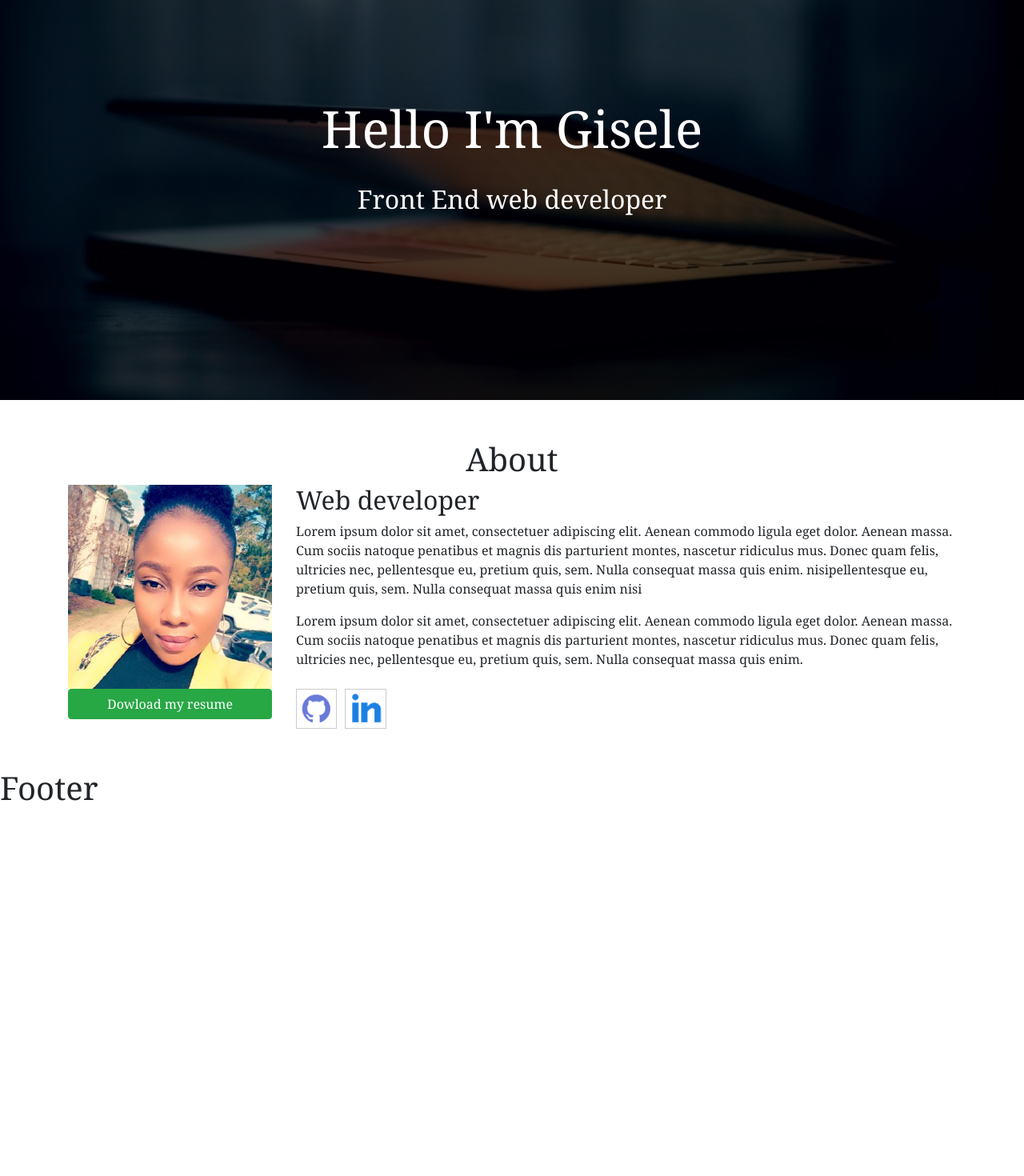
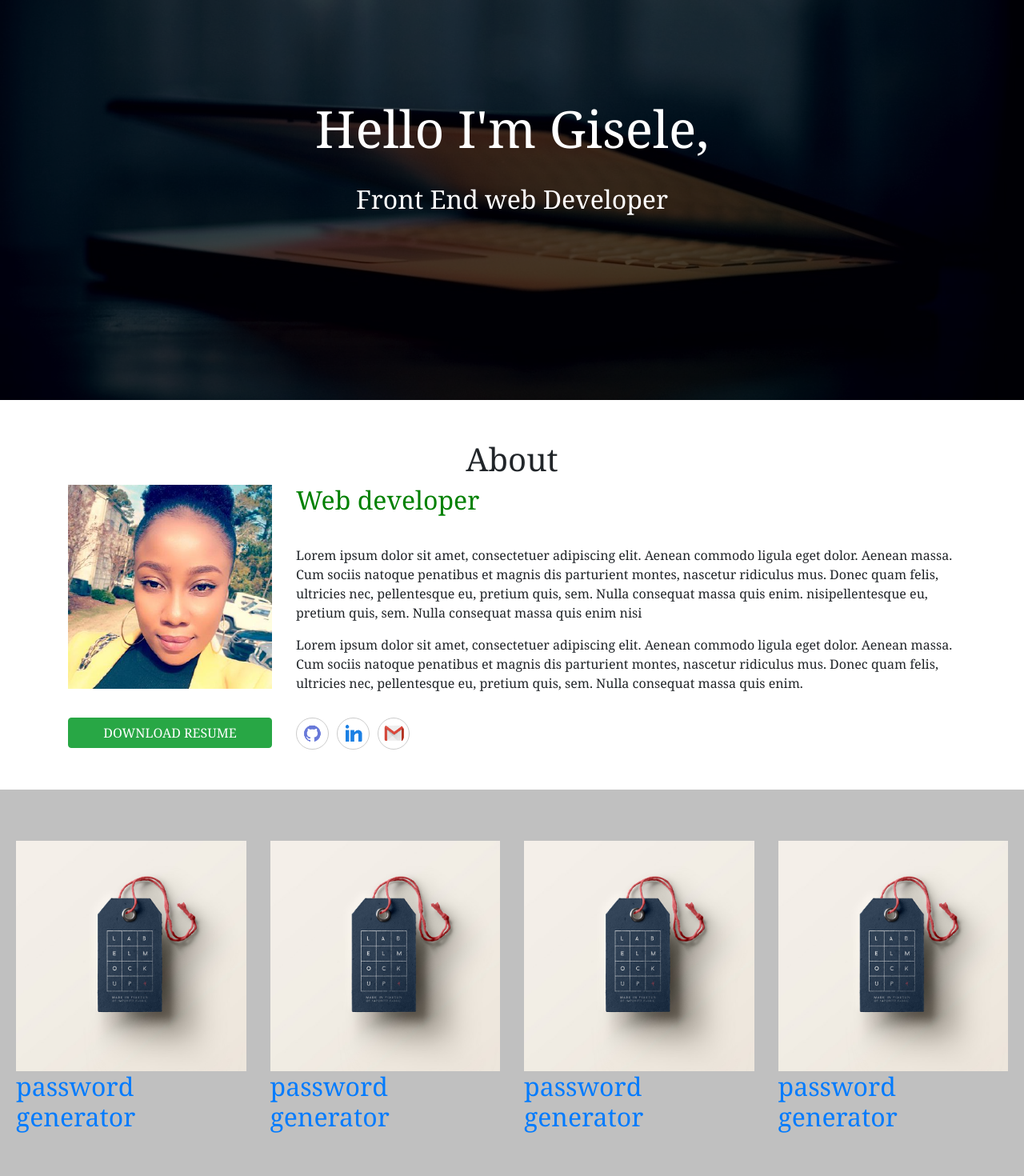
Before and after one commit to Giselesoubeiga/React-Portfolio, a React (Create React App) app: page / in a window 1280 px wide. Shown: the part 100-1570 px from the top of the page at 80% size. Before the commit the page ends 1117 px from the top, so only its background shows below. Built offline with nearby package versions, Linux system fonts and the light colour scheme.

Commit message:
card added

```diff
--- a/public/index.html
+++ b/public/index.html
@@ -17,6 +17,7 @@
     <link rel="manifest" href="%PUBLIC_URL%/manifest.json" />
     <link rel="stylesheet" href="https://stackpath.bootstrapcdn.com/bootstrap/4.4.1/css/bootstrap.min.css" integrity="sha384-Vkoo8x4CGsO3+Hhxv8T/Q5PaXtkKtu6ug5TOeNV6gBiFeWPGFN9MuhOf23Q9Ifjh" crossorigin="anonymous">
     <link href="https://maxcdn.bootstrapcdn.com/font-awesome/4.7.0/css/font-awesome.min.css" rel="stylesheet" />
+    <link href="https://fonts.googleapis.com/css?family=Poppins:200,300,400,500,600,700&display=swap" rel="stylesheet">
     <!--
 
       Notice the use of %PUBLIC_URL% in the tags above.
--- a/src/App.css
+++ b/src/App.css
@@ -1,6 +1,7 @@
 body{
 
     font-family:  Georgia, 'Times New Roman', Times, serif;
+    /* font-family: 'Poppins', sans-serif; */
 }
 .topHeader{
   position: relative;
@@ -48,10 +49,42 @@ body{
   padding: 50px 0;
 }
 
-.github,.linkedin{
-  height: 50px;
+.github,.linkedin,.gmail{
+  border-radius: 40px;
+  height: 40px;
   margin-right: 10px;
   cursor: pointer;
-border: 1px solid #ccc;
+  border: 1px solid #ccc;
+  margin-top: 15px;
+  padding: 5px;
+
 
 }
+
+.btn{
+  margin-top: 15px;
+}
+
+.textTitle{
+  color: green;
+  margin-bottom: 38px;
+}
+
+.portfolio{
+  display: flex;
+  padding: 10px 20px;
+  align-items: center;
+  margin-top: 50px;
+  min-height: 500px;
+  background: silver;
+}
+
+.contact{
+  min-height: 500px;
+  /* background: aliceblue; */
+}
+
+.footeritem{
+  min-height: 150px;
+  background-color: rgb(6, 6, 20);
+}
--- a/src/App.js
+++ b/src/App.js
@@ -6,7 +6,9 @@ import Container from './components/Container';
 import Nav from './components/Nav';
 import Footer from './components/Footer'
 
+
 function App() {
+
   return (
     <div className="site_wrapper" >
       <Header/>
--- a/src/components/Container.js
+++ b/src/components/Container.js
@@ -2,8 +2,23 @@ import React from "react";
 import profil from "./../profil.jpg"
 import github from "./../git.PNG"
 import linkedin from "./../link.PNG"
+import gmail from "./../gmail2.png"
+import projectImg from "./../projects.jpg"
+
 
   class Container extends React.Component {
+      constructor (props){
+          super(props)
+          this.state={
+            projects:[
+              {id:1,name:"password generator",img:projectImg,githublink:"https://github.com/",link:"https://github.com/"},
+              {id:2,name:"password generator",img:projectImg,githublink:"https://github.com/",link:"https://github.com/"},
+              {id:3,name:"password generator",img:projectImg,githublink:"https://github.com/",link:"https://github.com/"},
+              {id:4,name:"password generator",img:projectImg,githublink:"https://github.com/",link:"https://github.com/"},
+            //
+            ]
+          }
+      }
       render(){
           return(
               <div className="sectionAbout">
@@ -22,14 +37,18 @@ import linkedin from "./../link.PNG"
 
                                 <p>Lorem ipsum dolor sit amet, consectetuer adipiscing elit. Aenean commodo ligula eget dolor. Aenean massa. Cum sociis natoque penatibus et magnis dis parturient montes, nascetur ridiculus mus. Donec quam felis, ultricies nec, pellentesque eu, pretium quis, sem. Nulla consequat massa quis enim.</p>
 
+
                           </div>
                           <div className="col-lg-3">
-                         <button className="btn btn-success btn-block">Dowload my resume</button>
+                         <button className="btn btn-success btn-block">DOWNLOAD RESUME</button>
 
                           </div>
+
                           <div className="col-lg-9">
-                          <img className="img-fluid github" src={github} />
-                           <img className="img-fluid linkedin" src={linkedin} />
+                              <a href="#"><img className=" img-fluid github" src={github} /></a>
+
+                              <a href="#"><img className="img-fluid linkedin" src={linkedin} /></a>
+                              <a href="#"><img className="img-fluid gmail" src={gmail} /></a>
                           </div>
                           <div>
 
@@ -37,7 +56,22 @@ import linkedin from "./../link.PNG"
 
                       </div>
                   </div>
-                  <div className="portfolio"></div>
+                  <div className="portfolio">
+                      <div className="row">
+                          {this.state.projects.map((imagelement)=>{
+                             return(<div className="col-lg-3">
+                              <div className="projectCard">
+                              <a href={imagelement.link}><img className="img-fluid projectImage" src={imagelement.img} /></a>
+                          <h2><a href={imagelement.link}>{imagelement.name}</a></h2>
+                              </div>
+
+                             </div>)
+                          })}
+
+
+                      </div>
+                  </div>
+
                   <div className="contact"></div>
               </div>
           )
--- a/src/components/Footer.js
+++ b/src/components/Footer.js
@@ -3,7 +3,7 @@ import React from "react";
   class Footer extends React.Component {
       render(){
           return(
-              <div>
+              <div className="footeritem">
                   <h1>Footer</h1>
               </div>
           )
--- a/src/components/Header.js
+++ b/src/components/Header.js
@@ -7,8 +7,8 @@ import React from "react";
                  <div className="topHeader">
                     <div className="filter"></div>
                      <div className="titleContainer">
-                     <h1 className="topTitle"> Hello I'm Gisele</h1>
-                     <h2 className="smalTitle"> Front End web developer</h2>
+                     <h1 className="topTitle"> Hello I'm Gisele,</h1>
+                     <h2 className="smalTitle"> Front End web Developer</h2>
                      </div>
 
                  </div>
```
Also changed, not shown: src/gmail2.png (added), src/projects.jpg (added).
